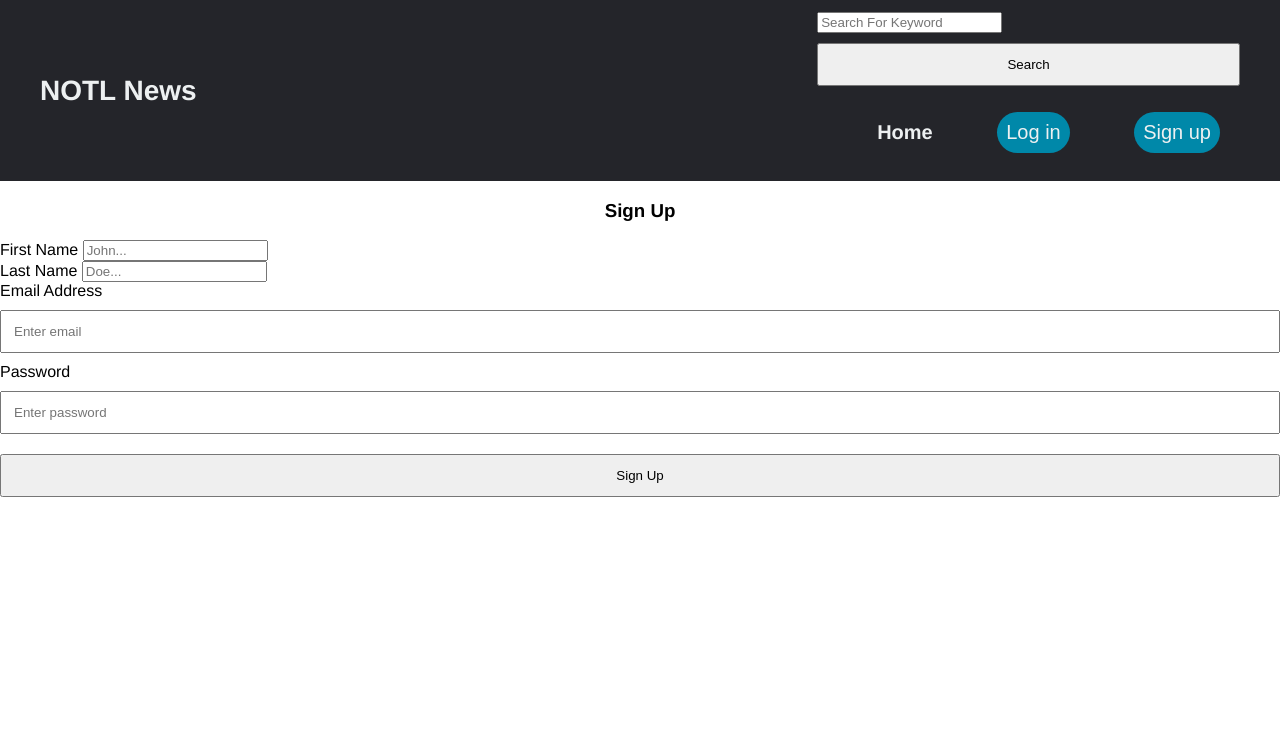
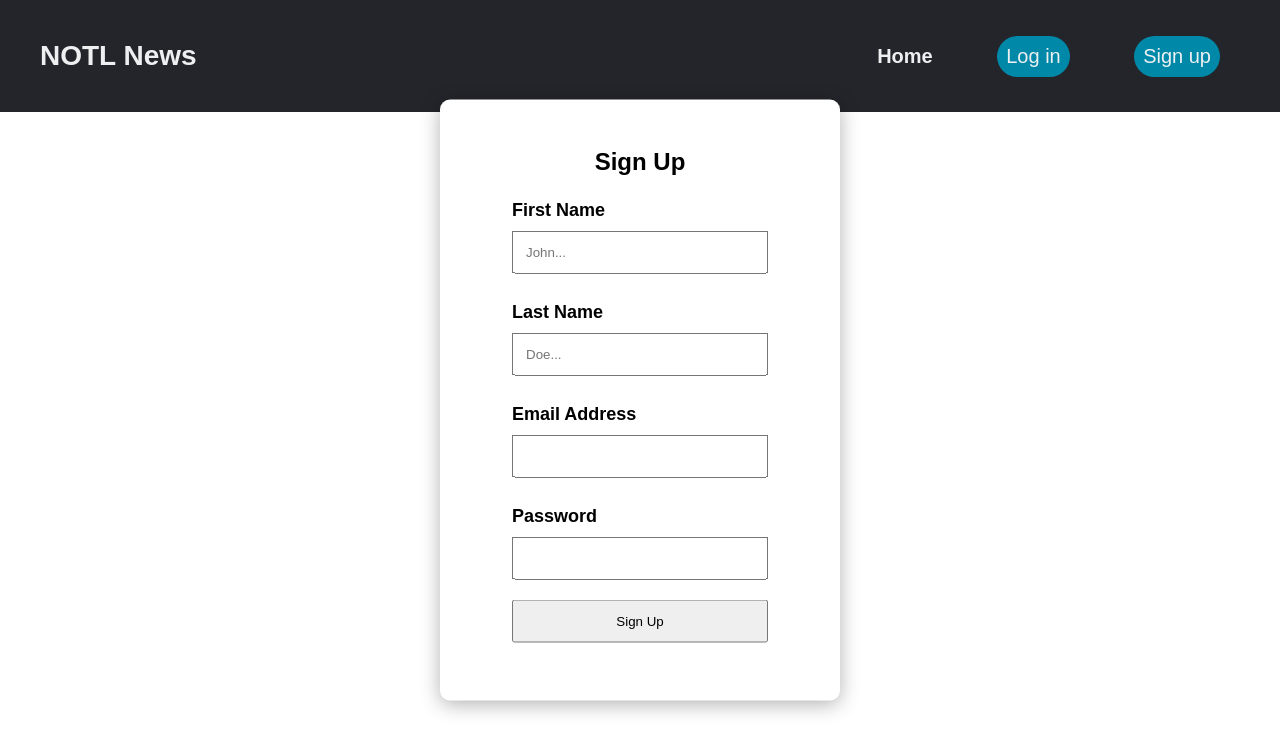
Before and after one commit to yorozc/News-Aggregator, a Flask app: page /signup in a window 1280 px wide. Shown: the top 753 px of the page. Run offline with Flask 3, Linux system fonts and the light colour scheme.

Commit message:
added more styling and changed font

```diff
--- a/website/static/styles.css
+++ b/website/static/styles.css
@@ -3,7 +3,7 @@
 }
 
 body {
-  font-family: "Franklin Gothic Medium", "Arial Narrow", Arial, sans-serif;
+  font-family: "Robot", sans-serif;
   margin: 0;
   padding: 0;
   box-sizing: border-box;
@@ -105,14 +105,14 @@ fieldset .form-header {
     margin: auto;
   }
 }
-input[type=email], input[type=password], input[type=submit] {
+input[type=email], input[type=password], input[type=submit], input[type=text] {
   width: 100%;
   padding: 12px;
   margin: 10px 0;
   box-sizing: border-box;
 }
 
-#btn_login {
+#btn_login #btn_signup {
   display: block;
   margin: 20px auto;
   padding: 10px;
--- a/website/static/styles.scss
+++ b/website/static/styles.scss
@@ -8,7 +8,7 @@ $text_color: #edf0f1;
 }
 
 body{
-    font-family: 'Franklin Gothic Medium', 'Arial Narrow', Arial, sans-serif;
+    font-family: 'Robot', sans-serif;
     margin: 0;
     padding: 0;
     box-sizing: border-box;
@@ -121,7 +121,7 @@ fieldset{
     }
 }
 
-input[type=email], input[type=password], input[type=submit]{
+input[type=email], input[type=password], input[type=submit], input[type=text]{
     width: 100%;
     padding: 12px;
     margin: 10px 0;
@@ -129,7 +129,7 @@ input[type=email], input[type=password], input[type=submit]{
 }
 
 
-#btn_login{
+#btn_login #btn_signup{
     display: block;
     margin: 20px auto;
     padding: 10px;
--- a/website/templates/base.html
+++ b/website/templates/base.html
@@ -4,6 +4,7 @@
     <meta charset="UTF-8">
     <meta name="viewport" content="width=device-width, initial-scale=1.0">
     <link rel="stylesheet" href="{{url_for('static', filename='styles.css')}}">
+    <link href='https://fonts.googleapis.com/css?family=Roboto' rel='stylesheet'>
     {% block head %}
     {% endblock %}
 </head>
@@ -25,10 +26,10 @@
 
 
         <a class="cta" href="#"></a>
-        <form action="{{url_for('routes.search')}}" method="GET">
+        <!--<form action="{{url_for('routes.search')}}" method="GET">
             <input type="text" name="q" placeholder="Search For Keyword">
             <input type="submit" value="Search">
-        </form>
+        </form>  -->
         <ul class="nav-links">
             <li><a href="/">Home</a></li>
             <li><a class="cta" href="/login"><button class="accBtn">Log in</button></a></li>
--- a/website/templates/signup.html
+++ b/website/templates/signup.html
@@ -7,28 +7,24 @@
 {%block body %}
     <!--When form is submitted, send via post-->
     <!--Name determines what is sent to backend-->
-    <h3 align="center">Sign Up</h3>
 
-    <div class="form-group">
-        <form action="/signup" method="post">
-        <label for="first_name">First Name</label>
-        <input type="text" name="first_name" id="first_name" placeholder="John..."/>
-    </div>
+    <form action="/signup" method="post" class="auth">
+        <fieldset>
+            <h2 class="form-header">Sign Up</h2>
+            <label for="first_name">First Name</label>
+            <input type="text" name="first_name" id="first_name" placeholder="John...">
 
-    <div class="form-group">
-        <label for="last_name">Last Name</label>
-        <input type="text" name="last_name" id="last_name" placeholder="Doe..."/>
-    </div>
+            <label for="last_name">Last Name</label>
+            <input type="text" name="last_name" id="last_name" placeholder="Doe..."/>
 
-    <div class="form-group">
-        <label for="email">Email Address</label>
-        <input type="email" name="email" id="email" placeholder="Enter email" required/>
-    </div>
+            <label for="email">Email Address</label>
+            <input type="email" name="email" id="email" required/>
 
-    <div class="form-group">
-        <label for="password">Password</label>
-        <input type="password" name="password" id="password" placeholder="Enter password" required/>
-    </div>
-        <input type="submit" value="Sign Up" id="btn_sign_up" />
+            <label for="password">Password</label>
+            <input type="password" name="password" id="password" required/>
+
+            <input type="submit" value="Sign Up" id="btn_signup" />
+        </fieldset>
+
     </form>
 {% endblock %}
```
Also changed, not shown: 1 other file.
